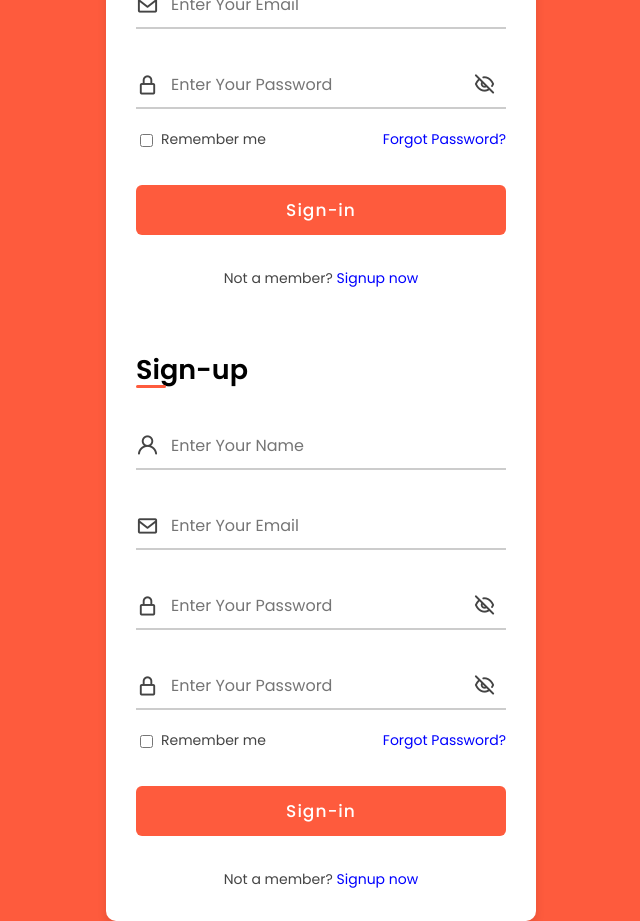
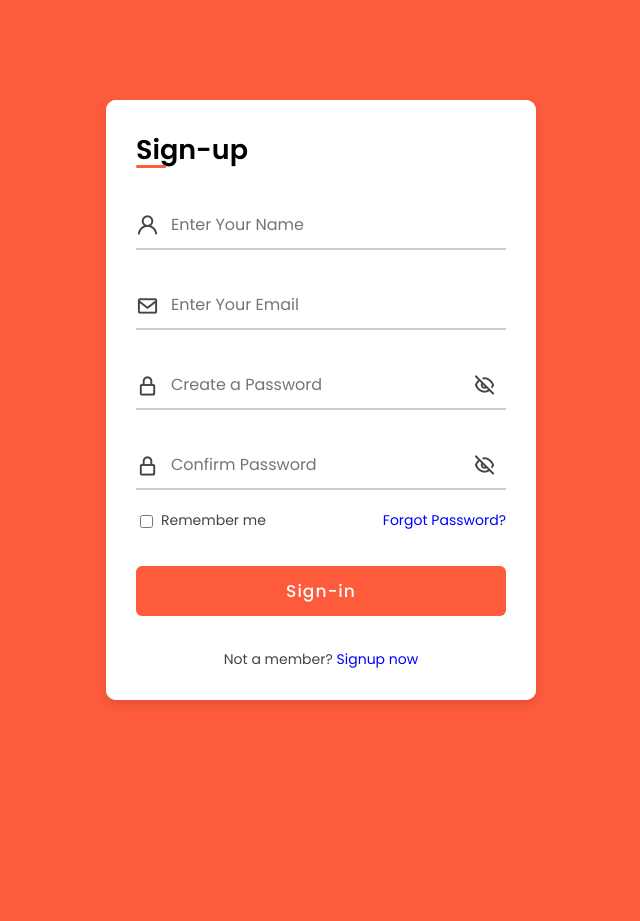
Before and after one commit to EltonTahiri/Rent, a plain HTML site: page signIn.html in a window 1280 px wide. Both pictures are taken after a click on the link "Signup now". Shown: the whole page, without its empty margins (319-959 px from the left). After the commit the page ends 800 px from the top, so only its background shows below. Drawn offline with nearby package versions, Linux system fonts and the light colour scheme.

Commit message:
Rent a Car final

```diff
--- /dev/null
+++ b/second.js
@@ -0,0 +1,37 @@
+const container = document.querySelector(".container"),
+      pwShowHide = document.querySelectorAll(".showHidePw"),
+      pwFields = document.querySelectorAll(".password"),
+      signUp = document.querySelector(".signup-link"),
+      signIn = document.querySelector(".sigin-link");
+
+
+
+      // js code to show/hide password and change icon
+
+      pwShowHide.forEach(eyeIcon => {
+        eyeIcon.addEventListener("click", ()=> {
+            pwFields.forEach(pwFields => {
+                if(pwFields.type ==="password"){
+                    pwFields.type = "text";
+
+                    pwShowHide.forEach(icon => {
+                        icon.classList.replace("uil-eye-slash", "uil-eye");
+                    })
+                }else{
+                    pwFields.type = "password";
+
+                    pwShowHide.forEach(icon => {
+                        icon.classList.replace("uil-eye", "uil-eye-slash");
+                    })
+                }
+            })
+        })
+      })
+
+      //  js code to appear signup and login form
+      signUp.addEventListener("click", ( )=>{
+        container.classList.add("active");
+      });
+      signIn.addEventListener("click", ( )=>{
+        container.classList.remove("active");
+      });
--- a/signIn.html
+++ b/signIn.html
@@ -26,7 +26,7 @@
                     <i class='bx bx-envelope icon'></i>
                     </div>
                     <div class="input-field">
-                        <input type="password" placeholder="Enter Your Password" required>
+                        <input type="password" class="password" placeholder="Enter Your Password" required>
                         <i class='bx bx-lock-alt icon' ></i>
                         <i class="uil uil-eye-slash showHidePw"></i>
                     </div>
@@ -47,12 +47,12 @@
 
                 <div class="signin-signup">
                     <span class="text">Not a member?
-                        <a href="#" class="text signup-text">Signup now</a>
+                        <a href="#" class="text signup-link">Signup now</a>
                     </span>
                 </div>
             </div>
             <!-- RegisterForm-->
-            <div class="form login">
+            <div class="form signup">
                 <span class="title">Sign-up</span>
 
 
@@ -66,12 +66,12 @@
                     <i class='bx bx-envelope icon'></i>
                     </div>
                     <div class="input-field">
-                        <input type="password" placeholder="Enter Your Password" required>
+                        <input type="password" class="password" placeholder="Create a Password" required>
                         <i class='bx bx-lock-alt icon' ></i>
                         <i class="uil uil-eye-slash showHidePw"></i>
                     </div>
                     <div class="input-field">
-                        <input type="password" placeholder="Enter Your Password" required>
+                        <input type="password" class="password" placeholder="Confirm Password" required>
                         <i class='bx bx-lock-alt icon' ></i>
                         <i class="uil uil-eye-slash showHidePw"></i>
                     </div>
@@ -92,7 +92,7 @@
 
                 <div class="signin-signup">
                     <span class="text">Not a member?
-                        <a href="#" class="text signup-text">Signup now</a>
+                        <a href="#" class="text sigin-link">Signup now</a>
                     </span>
                 </div>
             </div>
@@ -100,7 +100,7 @@
          </div>
      </div>
 
-
+     <script src="second.js"></script>
 
 
 </body>
--- a/signin.css
+++ b/signin.css
@@ -29,10 +29,46 @@ body{
     background: #fff;
     border-radius: 10px;
     box-shadow: 0 5px 10px rgba(0, 0, 0, 0.1);
+    overflow: hidden;
 }
+
+.container .forms{
+   display: flex;
+    align-items: center;
+    height: 440px;
+    width: 200%;
+    transition: height 0.2s ease;
+}
+
+
+
 .container .form{
+    width: 50%;
     padding: 30px;
+    background-color: #fff;
+    transition: margin-left 0.18s ease;
 }
+
+.container.active .login{
+    margin-left: -50%;
+    opacity: 0;
+    transition: margin-left 0.18s ease, opacity 0.15s ease;
+}
+.container .signup{
+    opacity: 0;
+    transition: opacity 0.09 ease;
+}
+
+.container.active .signup{
+    opacity: 1;
+    transition: opacity 0.2s ease;
+}
+
+
+.container.active .forms{
+    height: 600px;
+}
+
 .container .form .title{
     position: relative;
     font-size: 27px;
```
Also changed, not shown: index.html (+2 -2 lines), signUp.html (deleted).
